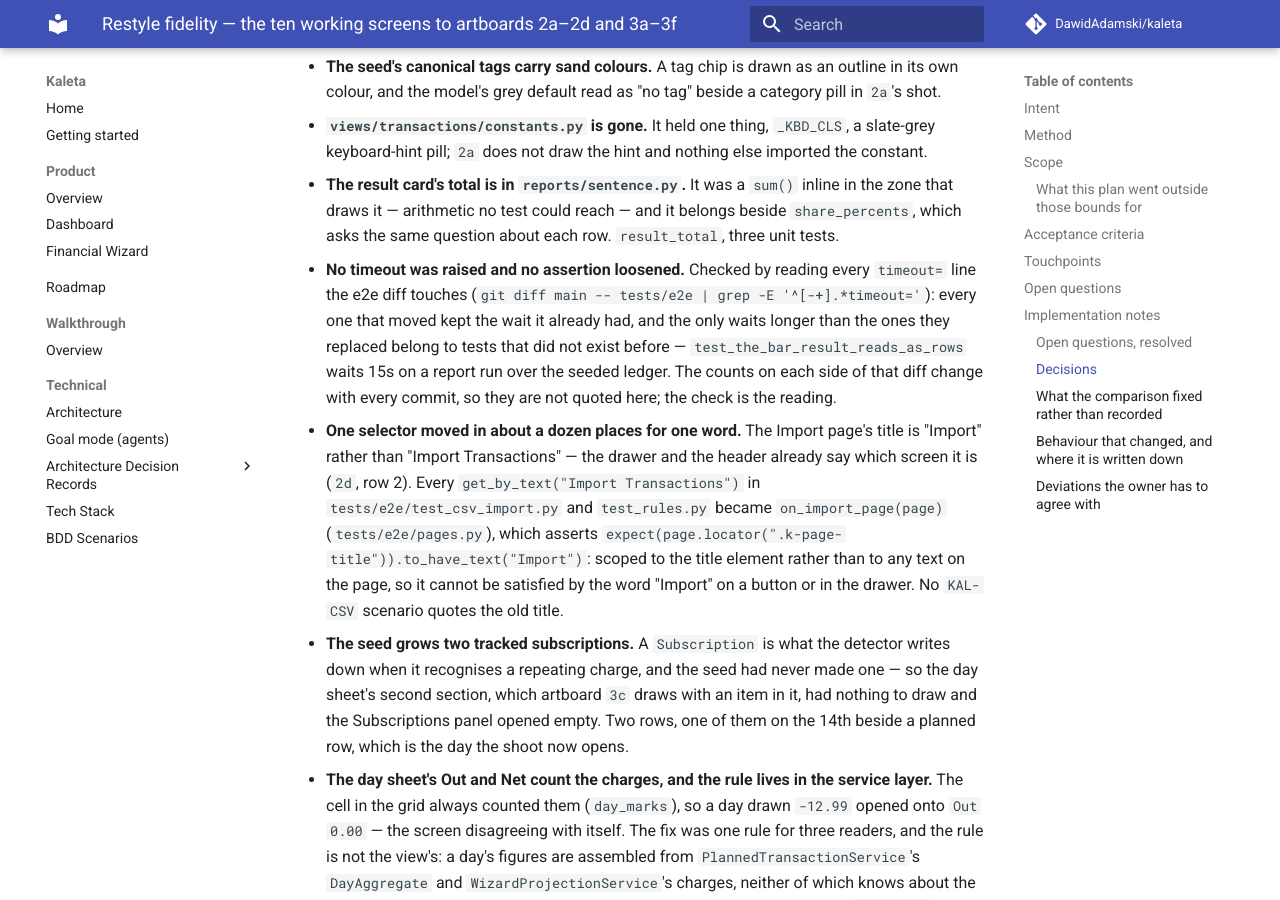
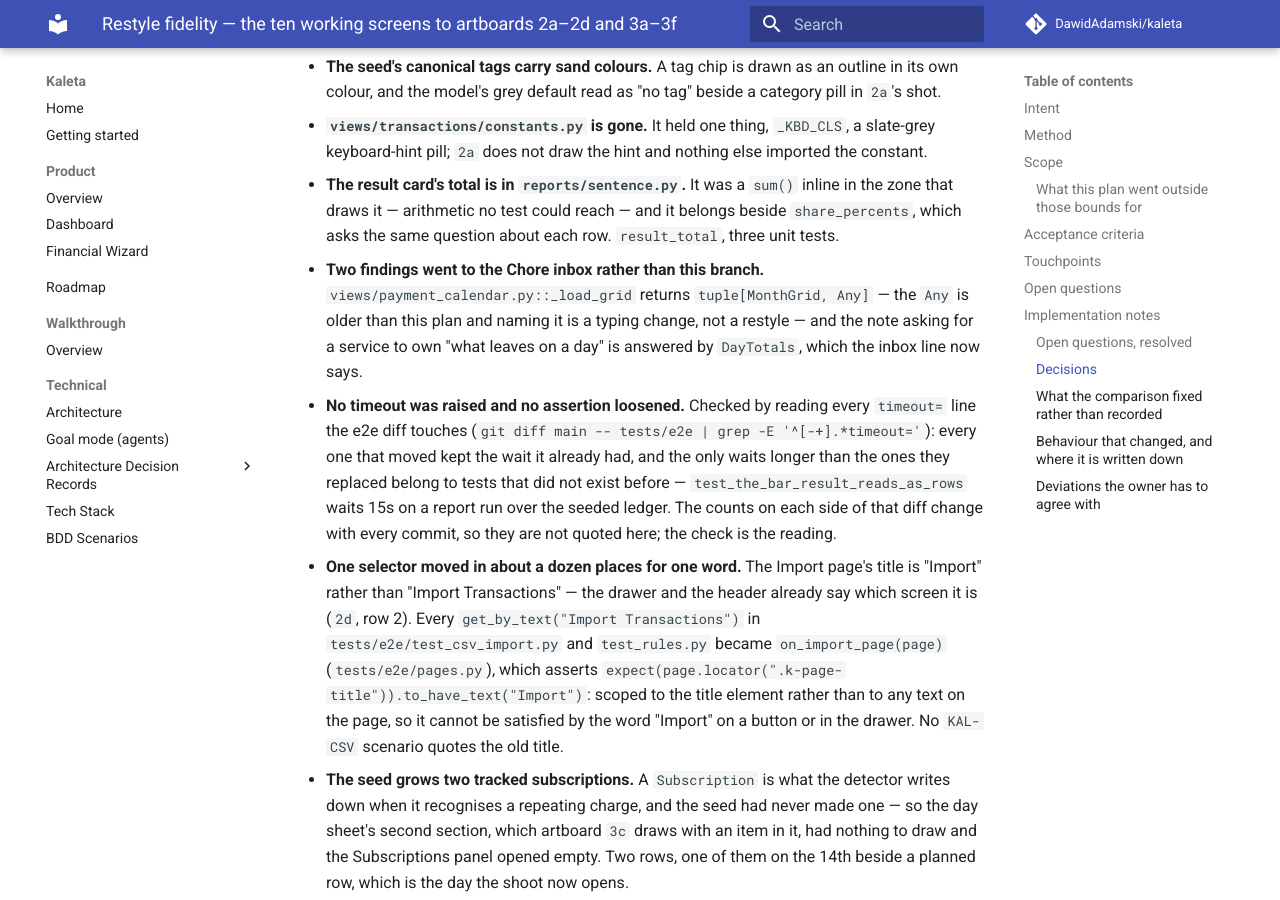
Before and after one commit to DawidAdamski/kaleta, an MkDocs documentation site: the page built from docs/plans/restyle-fidelity-screens.md, in a window 1280 px wide and 900 px high, scrolled down 6444 px. Built offline with MkDocs 1.6.1 and Material for MkDocs 9.7.7, drawn with Linux system fonts in a browser that asks for light colours; comment, search, counter and statistics services are not loaded.

Commit message:
test(3e): say what the fifteen seconds are waiting for
It is the only assertion in the suite that waits on a grouping query
rather than on a page already holding its answer. Review asked; the
comment answers.

_load_grid's `Any` went to the Chore inbox — older than this plan, and
naming it is a typing change rather than a restyle.

Co-Authored-By: Claude Opus 5 (1M context) <noreply@anthropic.com>

```diff
--- a/docs/plans/restyle-fidelity-screens.md
+++ b/docs/plans/restyle-fidelity-screens.md
@@ -290,6 +290,12 @@ If one screen alone is more than a day's work, split it out into
   `sum()` inline in the zone that draws it — arithmetic no test could
   reach — and it belongs beside `share_percents`, which asks the same
   question about each row. `result_total`, three unit tests.
+- **Two findings went to the Chore inbox rather than this branch.**
+  `views/payment_calendar.py::_load_grid` returns
+  `tuple[MonthGrid, Any]` — the `Any` is older than this plan and
+  naming it is a typing change, not a restyle — and the note asking for
+  a service to own "what leaves on a day" is answered by `DayTotals`,
+  which the inbox line now says.
 - **No timeout was raised and no assertion loosened.** Checked by
   reading every `timeout=` line the e2e diff touches
   (`git diff main -- tests/e2e | grep -E '^[-+].*timeout='`): every one
```
Also changed, not shown: 1 other file.
